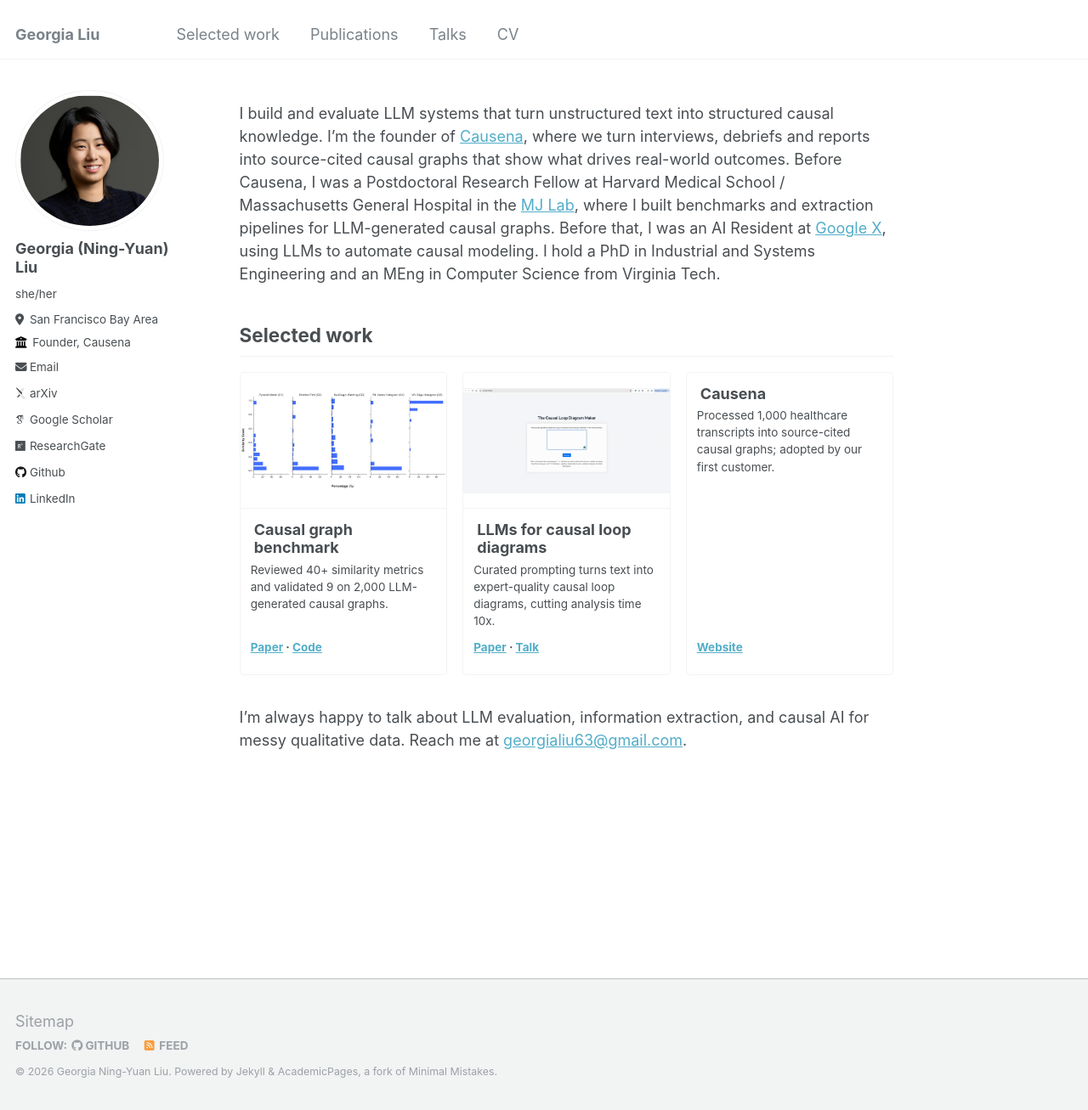
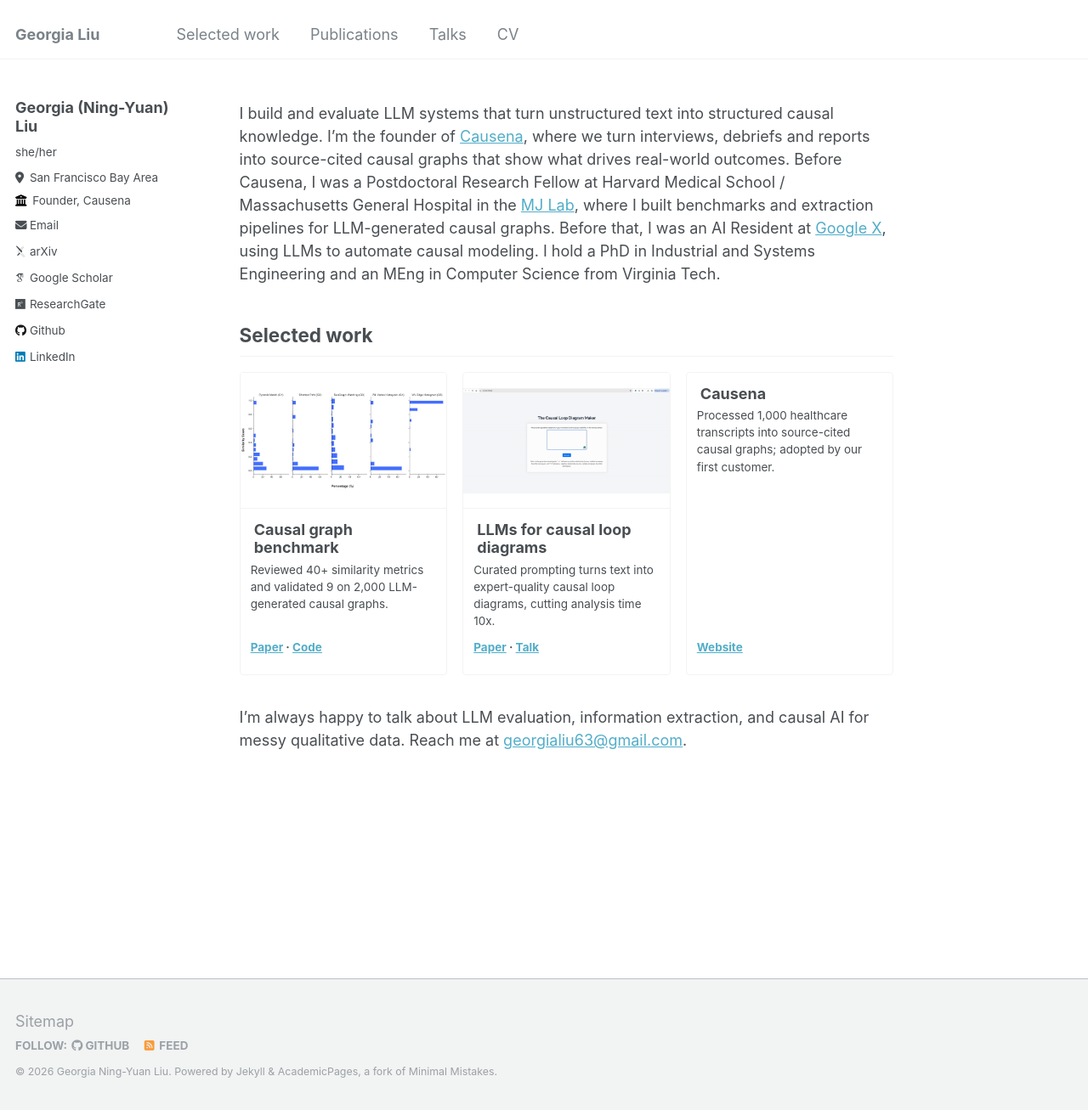
Before and after one commit to georgia-max/georgia-max.github.io, a Jekyll site: the page built from _pages/about.md, in a window 1280 px wide and 1307 px high. Shown: the whole window at 85% size. Built offline with Jekyll 4.4.1, drawn with Linux system fonts in a browser that asks for light colours; some web fonts are replaced.

Commit message:
Remove profile picture
- Delete images/profile_pic.jpg and images/x.jpg
- Comment out avatar in config; hide avatar block when unset

Co-Authored-By: Claude Opus 5.5 <noreply@anthropic.com>

```diff
--- a/_config.yml
+++ b/_config.yml
@@ -21,7 +21,7 @@ repository               : #"academicpages/academicpages.github.io"
 #               Additional customization can be done by editing /_includes/author-profile.html
 author:
   # Biographic information
-  avatar           : "profile_pic.jpg"
+  avatar           : # "profile_pic.jpg"
   name             : "Georgia (Ning-Yuan) Liu"
   pronouns         : "she/her"
   # bio              : "I'm a systems thinker and machine learning nerd who loves tackling complex problems. I've teamed up with everyone from professors to startup wizards to crack the code on how systems work. I live at the intersection of computer science and social science, using everything from interviews to AI to solve tricky social issues. Basically, I turn chaos into organized chaos with style!"
--- a/_includes/author-profile.html
+++ b/_includes/author-profile.html
@@ -6,6 +6,7 @@
 
 <div itemscope itemtype="http://schema.org/Person">
 
+  {% if author.avatar %}
   <div class="author__avatar">
     {% if author.avatar contains "://" %}
     	<img src="{{ author.avatar }}" alt="{{ author.name }}">
@@ -13,6 +14,7 @@
     	<img src="{{ author.avatar | prepend: "/images/" | prepend: base_path }}" class="author__avatar" alt="{{ author.name }}">
     {% endif %}
   </div>
+  {% endif %}
 
   <div class="author__content">
     <h3 class="author__name">{{ author.name }}</h3>
```
Also changed, not shown: images/profile_pic.jpg (deleted), images/x.jpg (deleted).
